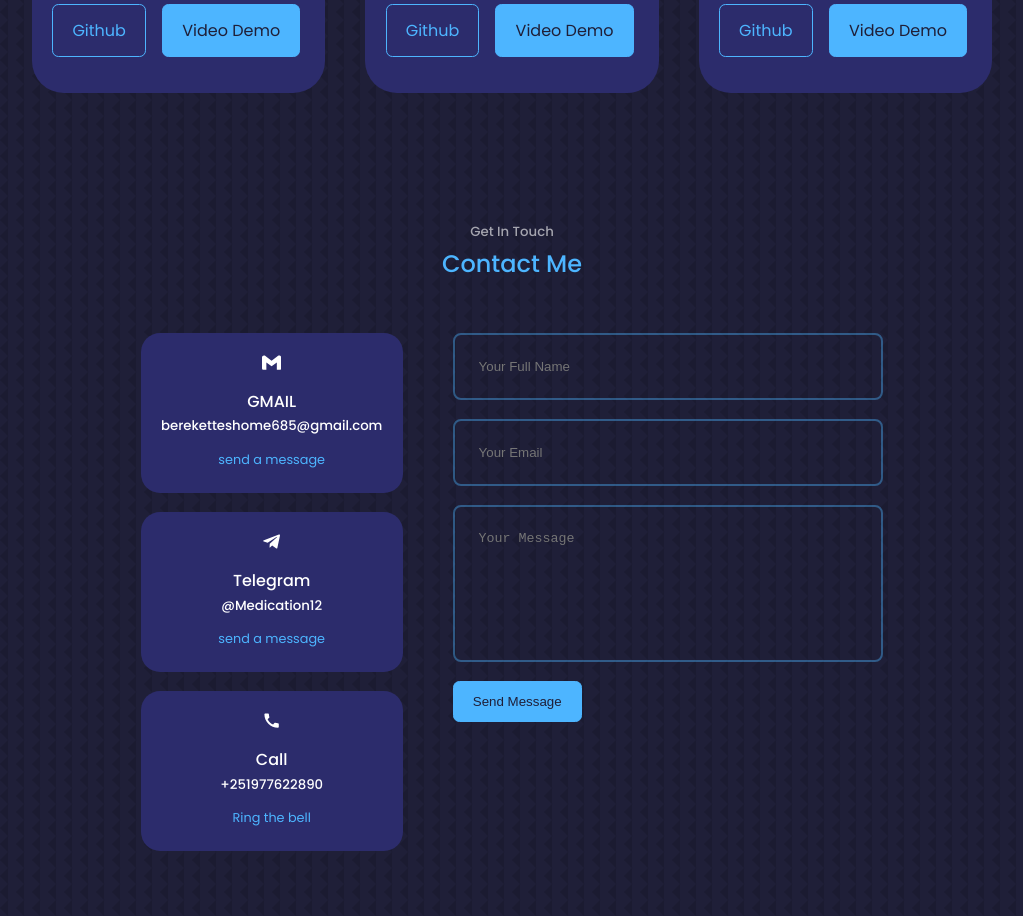
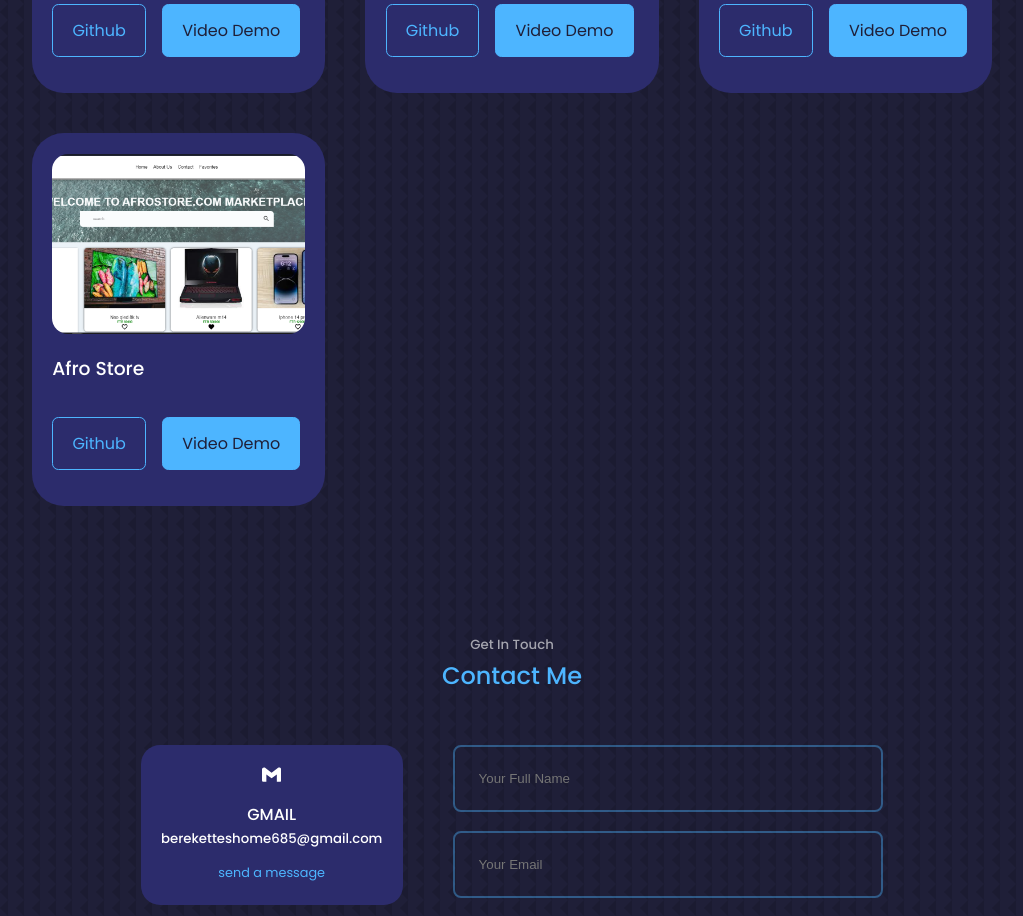
Before and after one commit to BereketTeshome/Personal-Portfolio, a React (Create React App) app: page / in a window 1280 px wide. Shown: the part 3100-4016 px from the top of the page, without its empty margins (128-1151 px from the left). Built offline with nearby package versions, Linux system fonts and the light colour scheme.

Commit message:
portfolio section updated

```diff
--- a/src/components/portfolio/Portfolio.js
+++ b/src/components/portfolio/Portfolio.js
@@ -3,6 +3,7 @@ import './portfolio.css'
 import IMG2 from '../../assets/recipeHome.PNG'
 import IMG3 from '../../assets/ethioJobHome.PNG'
 import IMG4 from '../../assets/DreamHome.PNG'
+import IMG5 from '../../assets/AfroStore.PNG'
 
 
 const Portfolio = () => {
@@ -45,7 +46,19 @@ const Portfolio = () => {
 
             <div className="portfolio__item-cta">
               <a href="https://github.com/BereketTeshome/Ethio-Jobs.git" className='btn' target={'_blank'} rel="noreferrer">Github</a>
-              <a href="https://www.upwork.com/freelancers/~013c18cc64d84ad32b?p=1688500293268570112" className='btn btn-primary' target={'_blank'} rel="noreferrer">Video Demo</a>
+              <a href="https://vimeo.com/869062148?share=copy" className='btn btn-primary' target={'_blank'} rel="noreferrer">Video Demo</a>
+            </div>
+        </article>
+
+        <article className='portfolio__item'>
+          <div className="portfolio__item-image">
+            <img src={IMG5} alt="portfolio" />
+          </div>
+            <h3>Afro Store</h3>
+
+            <div className="portfolio__item-cta">
+              <a href="https://github.com/BereketTeshome/Afro-Store.git" className='btn' target={'_blank'} rel="noreferrer">Github</a>
+              <a href="https://vimeo.com/869063394?share=copy" className='btn btn-primary' target={'_blank'} rel="noreferrer">Video Demo</a>
             </div>
         </article>
 
```
